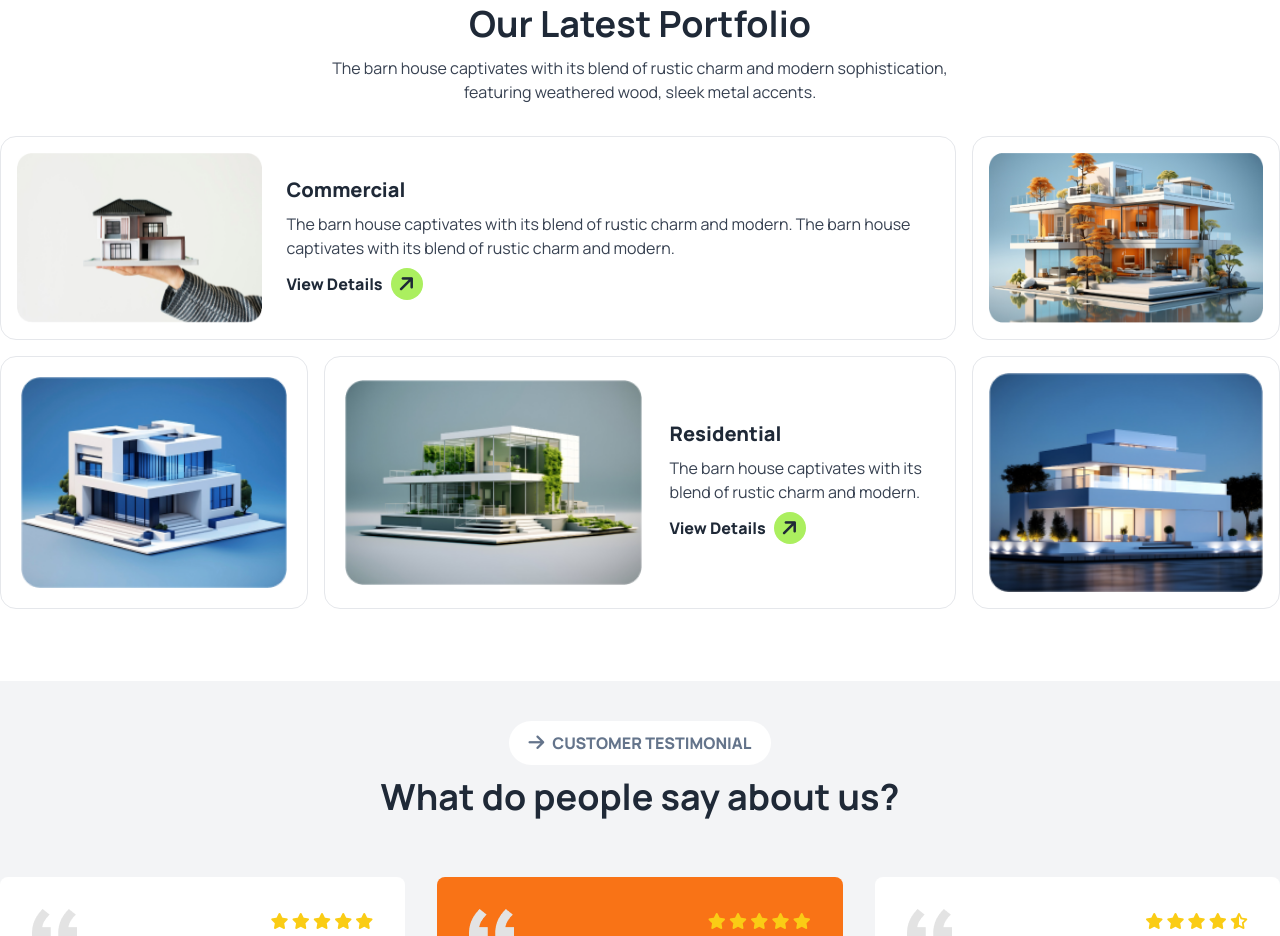
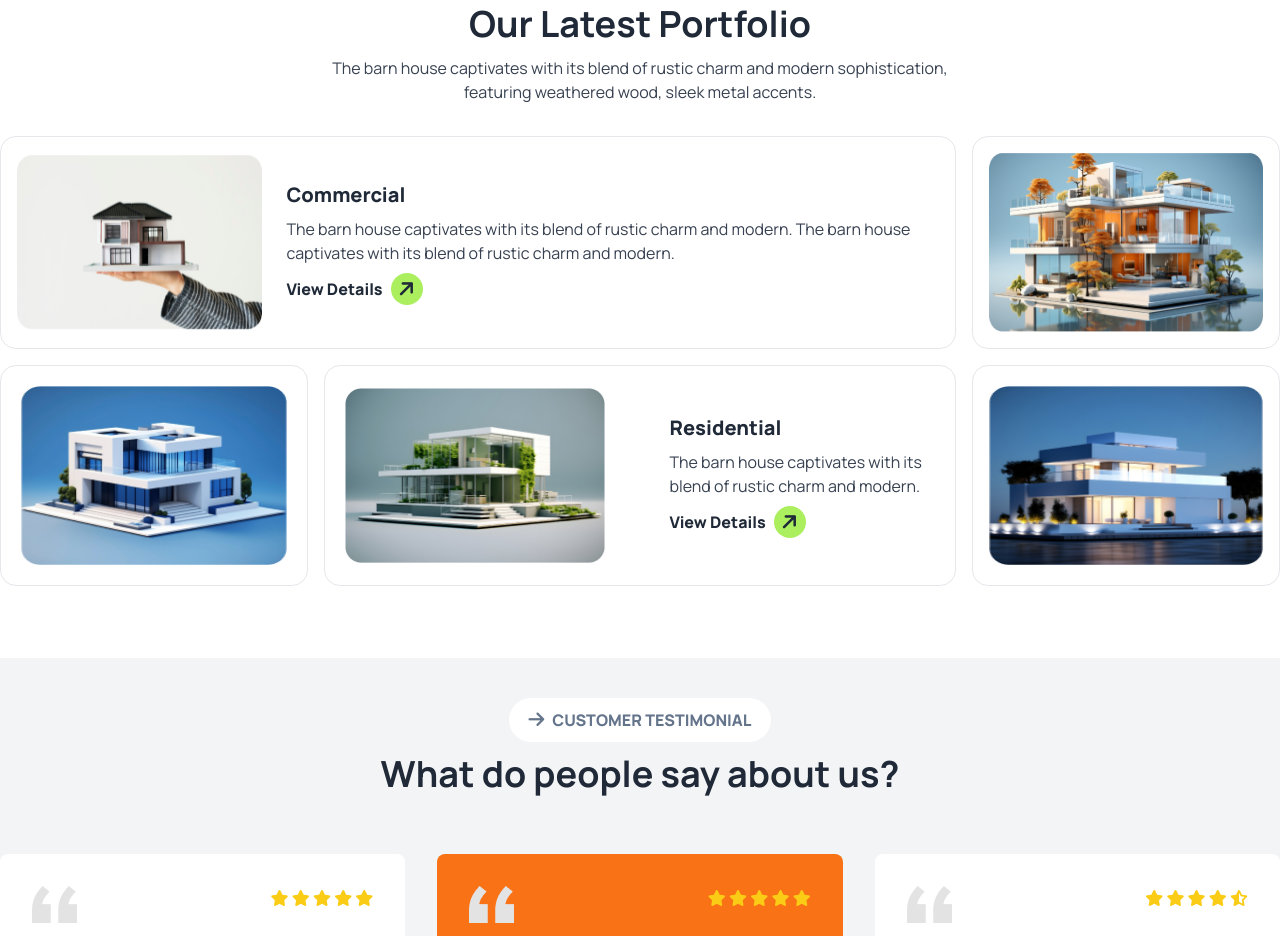
Before and after one commit to imnoim/real-estate, a plain HTML site: page index.html in a window 1280 px wide. Shown: the part 2080-3016 px from the top of the page. Drawn offline with nearby package versions, Linux system fonts and the light colour scheme.

Commit message:
fixed bug on latest portfolio section

```diff
--- a/index.html
+++ b/index.html
@@ -300,9 +300,9 @@
             <div class="grid grid-cols-1 lg:grid-cols-12 gap-4 py-8 lg:py-15">
                 <!-- card-1 -->
                 <div
-                    class="col-span-12 lg:col-span-9 border rounded-2xl flex flex-col lg:flex-row lg:items-center p-4 gap-6">
+                    class="col-span-12 lg:col-span-9 border rounded-2xl flex flex-col lg:flex-row lg:items-center p-4 gap-6 order-1">
                     <div>
-                        <img src="./assets/img1.png" alt="" class="w-full">
+                        <img src="./assets/img1.png" alt="" class="w-full md:w-[260px] h-full md:h-[175px]">
                     </div>
                     <div class="space-y-2 w-11/12 lg:w-3/4">
                         <h4 class="text-xl font-extrabold">Commercial</h4>
@@ -317,28 +317,28 @@
                     </div>
                 </div>
                 <!-- card-2 -->
-                <div class="col-span-12 lg:col-span-3 border rounded-2xl flex flex-col lg:flex-row items-center p-4">
-                    <div class="w-full h-full">
-                        <img src="./assets/img2.png" alt="" class="w-full h-full">
+                <div class="col-span-12 lg:col-span-3 border rounded-2xl flex flex-col lg:flex-row items-center p-4 order-2">
+                    <div class="w-full h-full flex justify-center items-center">
+                        <img src="./assets/img2.png" alt="" class="w-[326px] h-[179px]">
                     </div>
                 </div>
                 <!-- card-3 -->
-                <div class="col-span-12 lg:col-span-2 border rounded-2xl block lg:hidden p-4">
-                    <div>
-                        <img src="./assets/img5.png" alt="" class="w-full h-full">
+                <div class="col-span-12 lg:col-span-2 border rounded-2xl block lg:hidden p-4 order-3">
+                    <div class="w-full h-full flex justify-center items-center">
+                        <img src="./assets/img5.png" alt="" class="w-[326px] h-[179px]">
                     </div>
                 </div>
                 <!-- card-4 -->
-                <div class="col-span-12 lg:col-span-3 border rounded-2xl p-5">
-                    <div class="w-full h-full">
-                        <img src="./assets/img3.png" alt="" class="w-full h-full">
+                <div class="col-span-12 lg:col-span-3 border rounded-2xl p-5 order-5 md:order-4">
+                    <div class="w-full h-full flex justify-center items-center">
+                        <img src="./assets/img3.png" alt="" class="w-[326px] h-[179px]">
                     </div>
                 </div>
                 <!-- card-5 -->
                 <div
-                    class="col-span-12 lg:col-span-6 border rounded-2xl flex flex-col lg:flex-row lg:items-center gap-6 lg:gap-0 p-5">
+                    class="col-span-12 lg:col-span-6 border rounded-2xl flex flex-col lg:flex-row lg:items-center gap-6 lg:gap-0 p-5 order-4 md:order-5">
                     <div class="w-full lg:w-11/12">
-                        <img src="./assets/img4.png" alt="" class="w-full lg:w-11/12">
+                        <img src="./assets/img4.png" alt="" class="w-full md:w-[260px] h-full md:h-[175px]">
                     </div>
                     <div class="space-y-2 w-3/4">
                         <h4 class="text-xl font-extrabold">Residential</h4>
@@ -353,9 +353,9 @@
                     </div>
                 </div>
                 <!-- card-6 -->
-                <div class="col-span-12 lg:col-span-3 border rounded-2xl p-4 flex items-center justify-center">
-                    <div class="w-full h-full">
-                        <img src="./assets/img5.png" alt="" class="w-full h-full">
+                <div class="col-span-12 lg:col-span-3 border rounded-2xl p-4 flex items-center justify-center order-6">
+                    <div class="w-full h-full flex justify-center items-center">
+                        <img src="./assets/img5.png" alt="" class="w-[326px] h-[179px]">
                     </div>
                 </div>
             </div>
```
